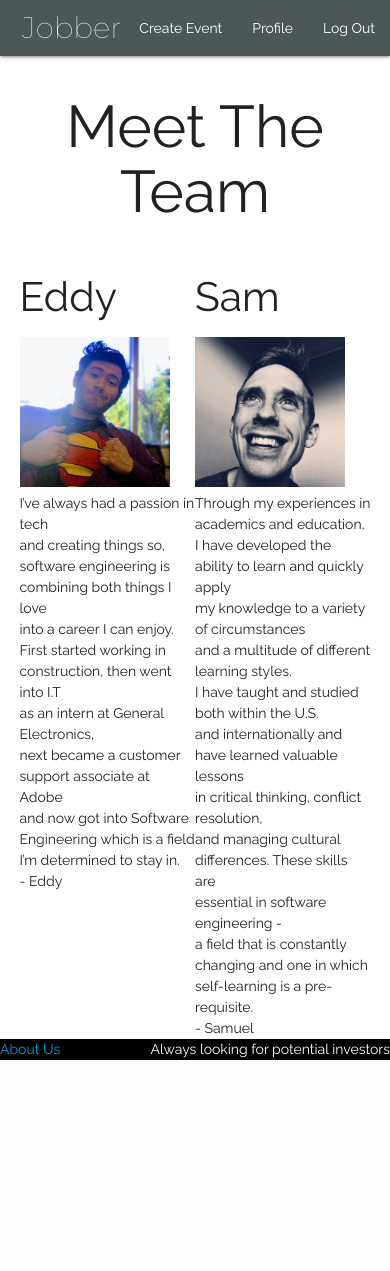
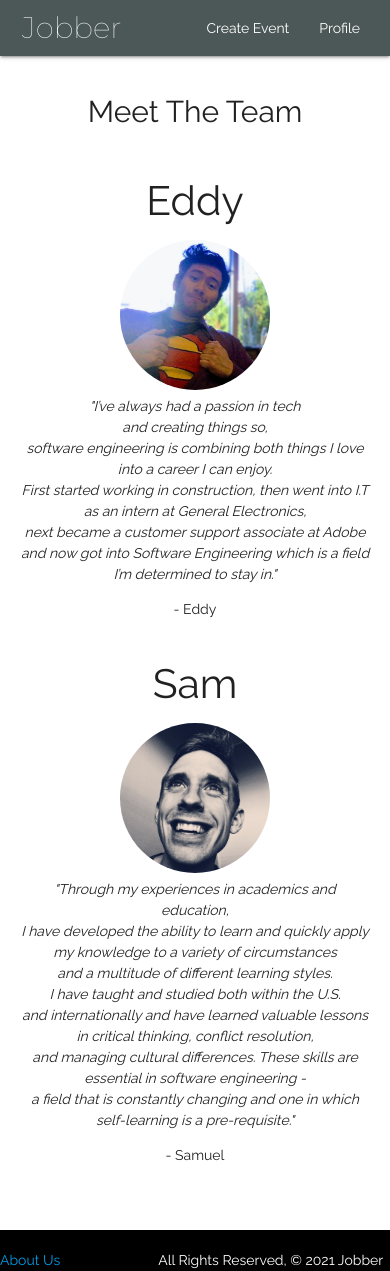
Before and after one commit to samleemcknight/jobber, a Django app: page /about/ in a window 390 px wide. Before the commit the page ends 1060 px from the top, so only its background shows below. Run offline with Django 3.2, Linux system fonts and the light colour scheme; the visitor is signed in with stand-in values (Sample User, id 1); parts of the project's set-up code (start-up, migrations or seed data) failed here and were passed over.

Commit message:
fixed responsivness and adds footer/styling

```diff
--- a/jobber_project/settings.py
+++ b/jobber_project/settings.py
@@ -81,6 +81,8 @@ DATABASES = {
     'default': {
         'ENGINE': 'django.db.backends.postgresql',
         'NAME': 'jobber',
+        'USER': 'postgres',
+        'PASSWORD': 'postgres',
     }
 }
 
@@ -145,6 +147,3 @@ EMAIL_PORT = 587
 EMAIL_USE_TLS = True
 EMAIL_HOST_USER = 'projectjobber@gmail.com'
 EMAIL_HOST_PASSWORD = os.getenv("EMAIL_HOST_PASSWORD")
-
-import django_heroku
-django_heroku.settings(locals())
--- a/main_app/static/css/style.css
+++ b/main_app/static/css/style.css
@@ -1,5 +1,5 @@
 body {
-  font-family: 'Raleway', sans-serif;;
+  font-family: 'Raleway', sans-serif;
 }
 
 .brand-logo {
@@ -104,6 +104,14 @@ label {
   font-size: 1rem;
 }
 
+.page-footer {
+  background-color: black;
+  margin: 50px 0 0 0;
+  width: 100%;
+  bottom: 0;
+  left: 0;
+}
+
 nav {
   background-color: rgba(0, 18, 18, 0.7);
 }
@@ -184,6 +192,10 @@ input[type=text]:not(.browser-default) {
   text-align: center;
 }
 
+.about-pic {
+  border-radius: 50%;
+}
+
 .profile-info {
   text-align: center;
 }
@@ -194,11 +206,20 @@ input[type=text]:not(.browser-default) {
   flex-direction: row;
 }
 
-@media only screen and (min-width: 200px) {
-.team-info {
+@media only screen and (max-width: 500px) {
+  #profile-buttons {
     width: 50%;
-    justify-content: space-between;
-  }
+    display: flex;
+    flex-direction: column;
+    margin: 0 auto;
+    }
+}
+@media only screen and (max-width: 700px) {
+  .about-row {
+    display: flex;
+    flex-direction: column;
+    text-align: center;
+    }
 }
 
 @media only screen and (min-width: 990px) {
@@ -210,6 +231,20 @@ input[type=text]:not(.browser-default) {
   }
 }
 
-.footer {
-  background-color: black;
+@media only screen and (max-width: 700px) {
+  .about-title {
+    font-size: 30px;
+  }
 }
+
+@media only screen and (max-width: 500px) {
+  .profile-title {
+    font-size: 40px;
+  }
+}
+
+@media only screen and (max-width: 500px) {
+  .profile-info {
+    font-size: 10px;
+  }
+}
--- a/main_app/static/js/app.js
+++ b/main_app/static/js/app.js
@@ -25,3 +25,6 @@ document.addEventListener('DOMContentLoaded', function () {
   const elem = document.querySelector('.carousel');
   M.Carousel.init(elem);
 });
+
+const elDropdown = document.getElementById("dropdown-trigger")
+const instancesDropdown = M.Dropdown.init(elDropdown);
--- a/main_app/templates/about.html
+++ b/main_app/templates/about.html
@@ -1,13 +1,15 @@
 {% extends 'base.html' %}
 {% block content %}
 {% load static %}
+{% block page-footer %}
+{% endblock %}
 <h1 class="about-title">Meet The Team</h1>
 <div class="about-row">
   <div class="team-info">
     <h3>Eddy</h3>
-    <img src="/static/images/eddy.jpg" width="150" height="150"/>
+    <img class="about-pic" src="/static/images/eddy.jpg" width="150" height="150"/>
     <br>
-    <span style="white-space: pre-line">I’ve always had a passion in tech
+    <span class="italics" style="white-space: pre-line">"I’ve always had a passion in tech
     and creating things so,
     software engineering is combining both things I love
     into a career I can enjoy.
@@ -15,15 +17,15 @@
      as an intern at General Electronics,
     next became a customer support associate at Adobe
     and now got into Software Engineering which is a field
-    I’m determined to stay in.
-    - Eddy</span>
+    I’m determined to stay in."</span>
+    <p>- Eddy</p>
 </p>
   </div>
   <div class="team-info">
     <h3>Sam</h3>
-    <img src="/static/images/sam.jpg" width="150" height="150"/>
+    <img class="about-pic" src="/static/images/sam.jpg" width="150" height="150"/>
     <br>
-    <span style="white-space: pre-line">Through my experiences in academics and education,
+    <span class="italics" style="white-space: pre-line">"Through my experiences in academics and education,
      I have developed the ability to learn and quickly apply
      my knowledge to a variety of circumstances
       and a multitude of different learning styles.
@@ -33,8 +35,8 @@
       and managing cultural differences. These skills are
       essential in software engineering -
       a field that is constantly changing and one in which
-      self-learning is a pre-requisite.
-      - Samuel</span>
+      self-learning is a pre-requisite."</span>
+      <p>- Samuel</p>
   </div>
 </div>
 {% endblock %}
--- a/main_app/templates/base.html
+++ b/main_app/templates/base.html
@@ -25,8 +25,11 @@
           <li><a href="{% url 'create_event' %}">Create Event</a></li>
         {% endif %}
         {% if user.is_authenticated %}
-          <li><a href="{% url 'profile' %}">Profile</a></li>
-          <li><a href="{% url 'logout' %}">Log Out</a></li>
+        <li><a id="dropdown-trigger" class="right" href="#" data-target="dropdown1">Profile<i class="material-icons right"></i></a></li>
+          <ul id="dropdown1" class="dropdown-content">
+            <li><a href="{% url 'profile' %}">Profile</a></li>
+            <li><a href="{% url 'logout' %}">Logout</a></li>
+          </ul>
         {% else %}
           <li><a class="waves-effect waves-light btn blue darken-3 modal-trigger" href="#modal1">Login</a></li>
           <li><a class="waves-effect waves-light btn blue darken-3 modal-trigger" href="#modal1">Sign Up</a></li>
@@ -90,9 +93,9 @@
       {% block content %}
       {% endblock  %}
     </main>
-<footer class="footer">
-    <div style="color:white;" class="right">Always looking for potential investors</div>
-    <a href="{% url 'about' %}">About Us</a>
-  </footer>
+<footer class="page-footer">
+  <a href="{% url 'about' %}">About Us</a>
+  <div id="footer-text" class="right">All Rights Reserved, &copy; 2021 Jobber &nbsp;</div>
+</footer>
 </body>
 </html>
--- a/main_app/templates/index.html
+++ b/main_app/templates/index.html
@@ -4,7 +4,7 @@
 <!-- Title and Image -->
 <div class="row">
   <div class="col s8 title">
-    <h1>Jobber: <span class="italics">the</span> place to promote new jobs and recruiting events</h1>
+    <h1 class="home-title">Jobber: <span class="italics">the</span> place to promote new jobs and recruiting events</h1>
   </div>
   <div class="col s4">
     <img src="{% static 'public/undraw_Job_hunt.svg' %}" alt="svg of resume" id="svg-resume">
```
Also changed, not shown: main_app/templates/events/event.html (+5 -4 lines), main_app/templates/registration/profile.html (+3 -5 lines).
